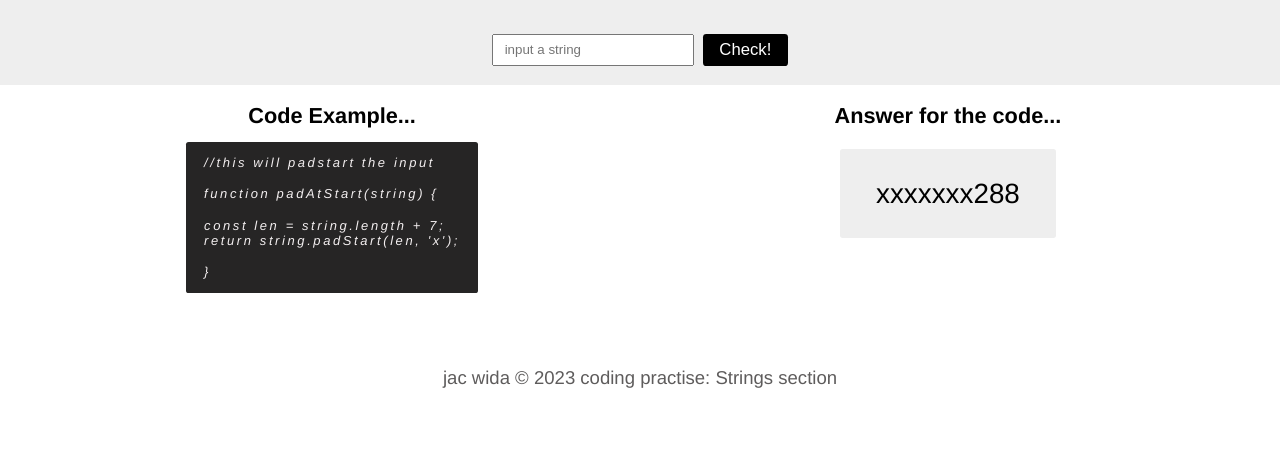
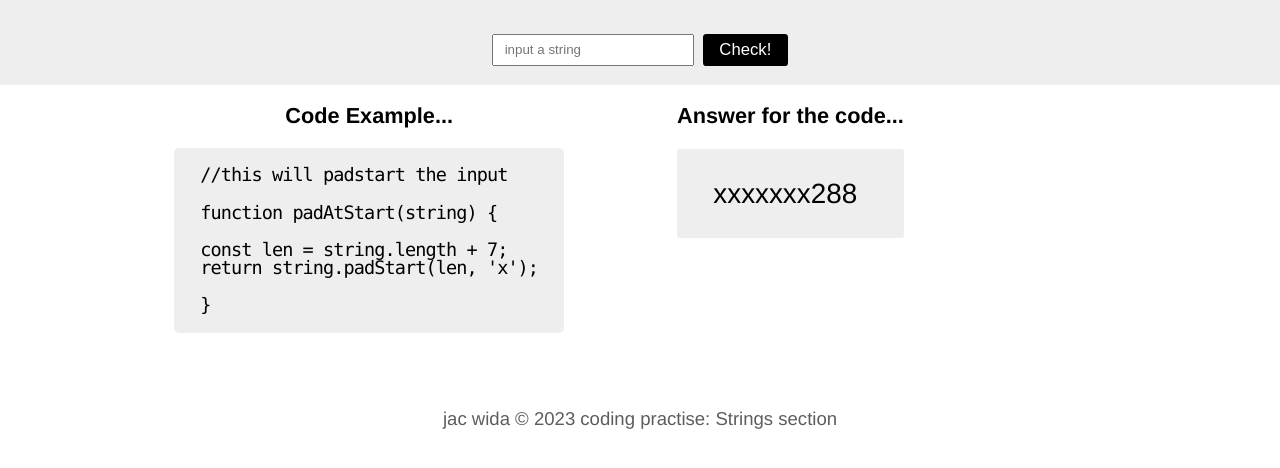
Before and after one commit to jacwida/all-strings-tracker, a plain HTML site: page index.html in a window 1280 px wide. Shown: the part 212-680 px from the top of the page. Drawn offline with Linux system fonts and the light colour scheme.

Commit message:
changed code format

```diff
--- a/index.html
+++ b/index.html
@@ -36,7 +36,8 @@
     <main class="main">
       <div class="left">
         <h3>Code Example...</h3>
-        <div class="code">
+
+        <code class="code">
           <p>
             //this will padstart the input<br />
             <br />
@@ -47,7 +48,7 @@
             <br />
             }
           </p>
-        </div>
+        </code>
       </div>
       <div class="right">
         <h3>Answer for the code...</h3>
--- a/style.css
+++ b/style.css
@@ -86,7 +86,31 @@ button.check {
   align-items: center;
   /* justify-content: center; */
 }
-.left .code {
+pre {
+  background-color: #d1d1d0;
+  overflow: auto;
+  font-family: "Monaco", monospace;
+  padding: 0 1em;
+}
+.left {
+  margin-left: 2rem;
+}
+
+code {
+  font-family: Monaco, monospace;
+  line-height: 100%;
+  font-size: 1rem;
+  background-color: #eee;
+  padding: 0.2em;
+  letter-spacing: -0.05em;
+  word-break: normal;
+  border-radius: 5px;
+  padding: 1em 1.4em;
+  margin-top: 1em;
+  font-weight: 500;
+}
+/* .left .code {
+  font-family: monospace;
   margin-top: 1em;
   background-color: rgba(14, 13, 13, 0.897);
   padding: 1em 1.4em;
@@ -94,9 +118,10 @@ button.check {
   letter-spacing: 0.2em;
   font-size: 0.7rem;
   border-radius: 0.2em;
-	font-style: italic;
-}
-.right {
+  /* font-style: italic; */
+/* word-wrap: break-word; */
+/* } */
+*/ .right {
   width: 50%;
   display: flex;
   flex-direction: column;
```
Lines whose indentation alone changed are shown as unchanged.
